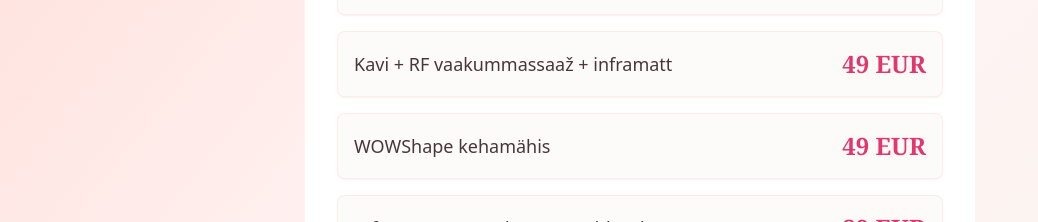
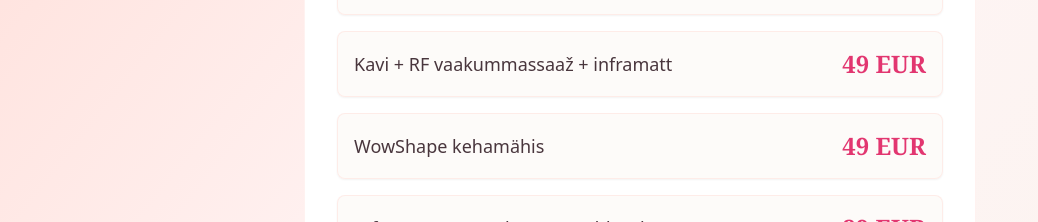
Before and after one commit to JuhanKuusk/keha-heaolu-kutse, a React (Vite) app: page / in a window 1280 px wide. Shown: the part 780-1002 px from the top of the page, without its empty margins (0-1038 px from the left). Built offline with nearby package versions, Linux system fonts and the light colour scheme.

Commit message:
Fix typo in offer
Corrected "WOWShape" to "WowShape" in the email template.

```diff
--- a/src/components/EmailTemplate.tsx
+++ b/src/components/EmailTemplate.tsx
@@ -8,7 +8,7 @@ const EmailTemplate = () => {
     { name: "LPG Massaaž", price: 29 },
     { name: "Krüolipolüüs", price: 59 },
     { name: "Kavi + RF vaakummassaaž + inframatt", price: 49 },
-    { name: "WOWShape kehamähis", price: 49 },
+    { name: "WowShape kehamähis", price: 49 },
     { name: "Inframatt + WowShape + EnddosTherapy", price: 89 },
   ];
 
```
